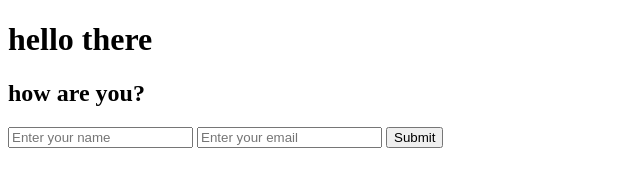
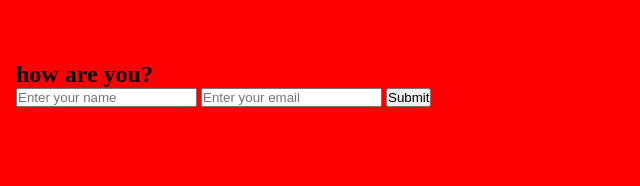
Before and after one commit to suraj-thadarai/education-hub, a plain HTML site: page index.html in a window 1280 px wide. Shown: the whole page, without its empty margins (0-640 px from the left). Drawn offline with Linux system fonts and the light colour scheme.

Commit message:
frist html and css

```diff
--- a/index.html
+++ b/index.html
@@ -1,6 +1,7 @@
 <!DOCTYPE html>
 <html lang="en">
 <head>
+    <link rel ="stylesheet" href ="styles.css">
     <meta charset="UTF-8">
     <meta name="viewport" content="width=device-width, initial-scale=1.0">
     <title>Document</title>
@@ -14,5 +15,7 @@
         <input type="email" placeholder="Enter your email" name="email">
         <button type="submit">Submit</button>
     </form>
+
+
 </body>
 </html>
--- a/styles.css
+++ b/styles.css
@@ -3,3 +3,14 @@
     padding: 0;
     box-sizing: border-box;
 }
+
+
+h1 {
+    color :red
+;    text-align : centre;
+    margin-bottom : 8px;
+}
+body {
+     background : red;
+     padding : 16px;
+}
```
